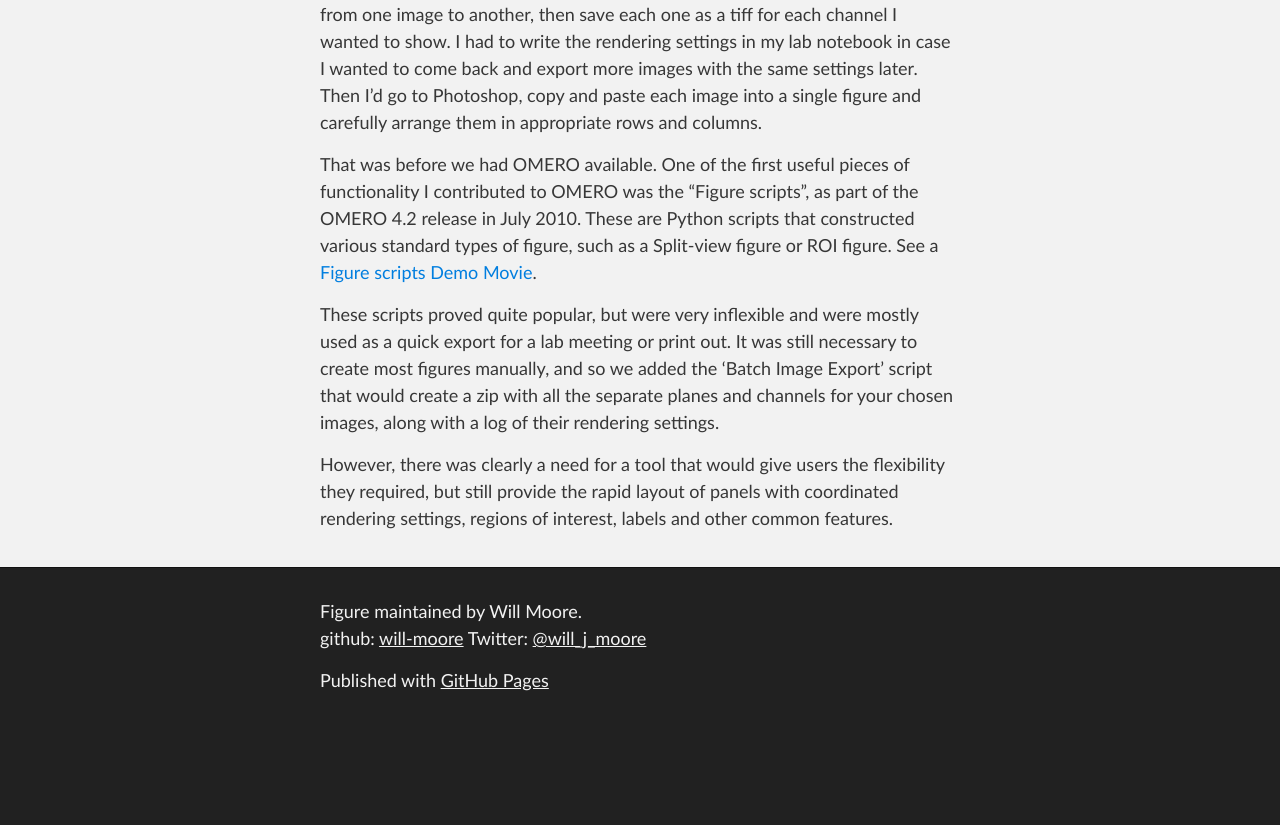
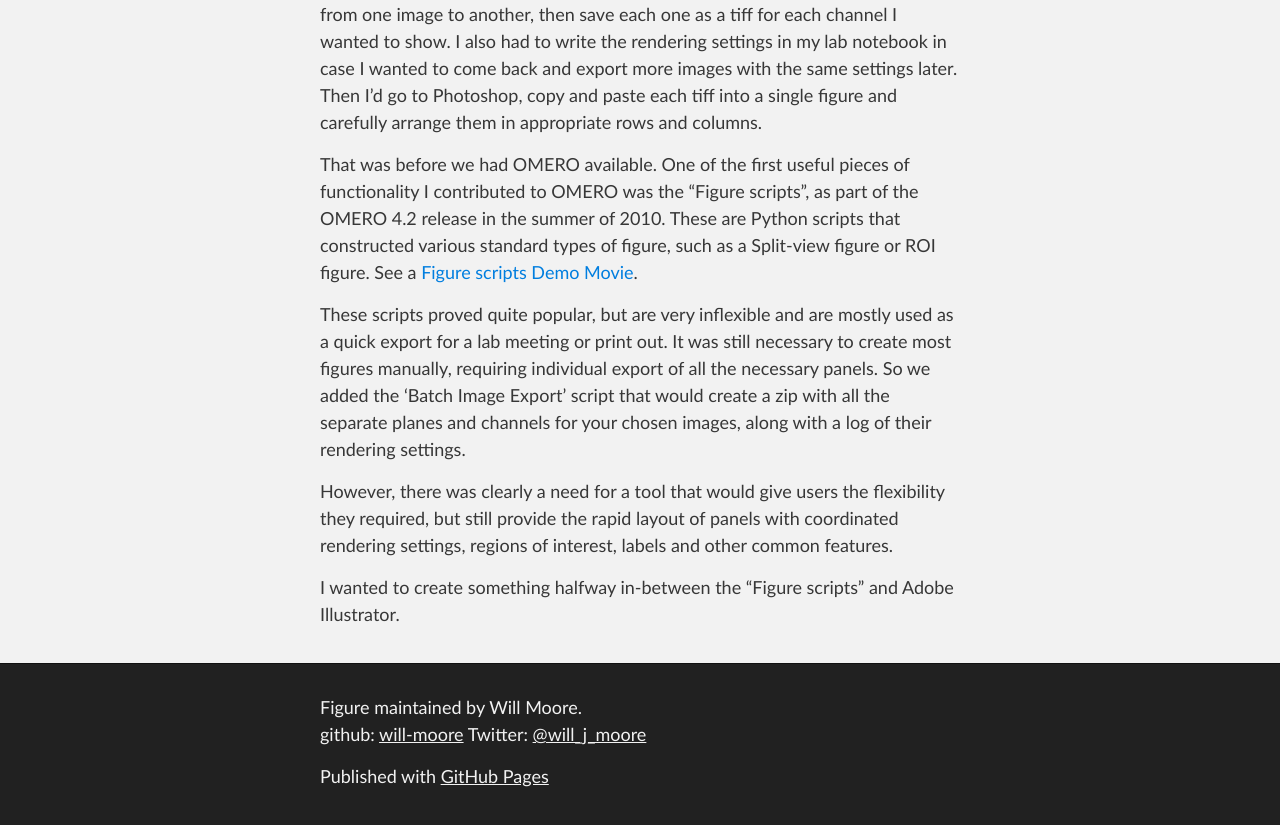
Before and after one commit to ome/omero-figure, a Jekyll site: the page built from _posts/2014-03-26-why-I-created-omero-figure.markdown, in a window 1280 px wide. Shown: the part 334-1159 px from the top of the page. Built offline with Jekyll 4.4.1, drawn with Linux system fonts in a browser that asks for light colours; Markdown is read by kramdown in place of the engine named in the settings; comment, search, counter and statistics services are not loaded; before the commit the page ends 1063 px from its top, so only the background shows below that; some of the changed text lies outside the part shown.

Commit message:
Tweaks to previous post

```diff
--- a/_posts/2014-03-26-why-I-created-omero-figure.markdown
+++ b/_posts/2014-03-26-why-I-created-omero-figure.markdown
@@ -8,22 +8,23 @@
 microscope images. I had to open each Deltavision image in the SoftWoRx
 application, copy and paste rendering settings from one image to another,
 then save each one as a tiff for each channel I wanted to show.
-I had to write the rendering settings in my lab notebook in case I
+I also had to write the rendering settings in my lab notebook in case I
 wanted to come back and export more images with the same settings later.
-Then I'd go to Photoshop, copy and paste each image into a single
+Then I'd go to Photoshop, copy and paste each tiff into a single
 figure and carefully arrange them in appropriate rows and columns.
 
 That was before we had OMERO available. One of the first useful
 pieces of functionality I contributed to OMERO was the "Figure scripts",
-as part of the OMERO 4.2 release in July 2010.
+as part of the OMERO 4.2 release in the summer of 2010.
 These are Python scripts that constructed various standard types
 of figure, such as a Split-view figure or ROI figure. See a
 [Figure scripts Demo Movie][demo].
 
-These scripts proved quite popular, but were very inflexible and
-were mostly used as a quick export for a lab meeting or
+These scripts proved quite popular, but are very inflexible and
+are mostly used as a quick export for a lab meeting or
 print out. It was still necessary to create most figures manually,
-and so we added the 'Batch Image Export' script that would
+requiring individual export of all the necessary panels.
+So we added the 'Batch Image Export' script that would
 create a zip with all the separate planes and channels for your
 chosen images, along with a log of their rendering settings.
 
@@ -32,4 +33,7 @@
 the rapid layout of panels with coordinated rendering settings,
 regions of interest, labels and other common features.
 
+I wanted to create something halfway in-between the "Figure scripts"
+and Adobe Illustrator.
+
 [demo]:    http://downloads.openmicroscopy.org/movies/omero-4-2/mov/FigureExport.mov
```
